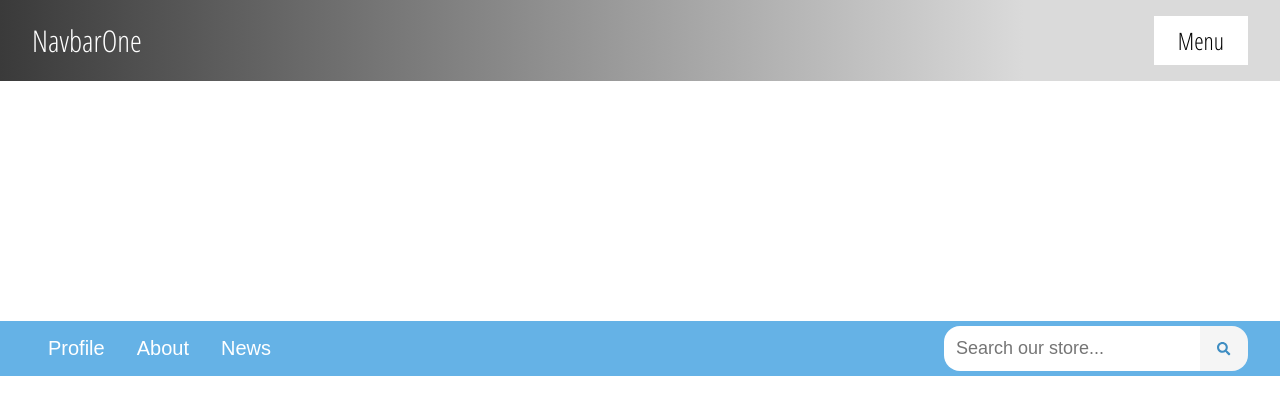
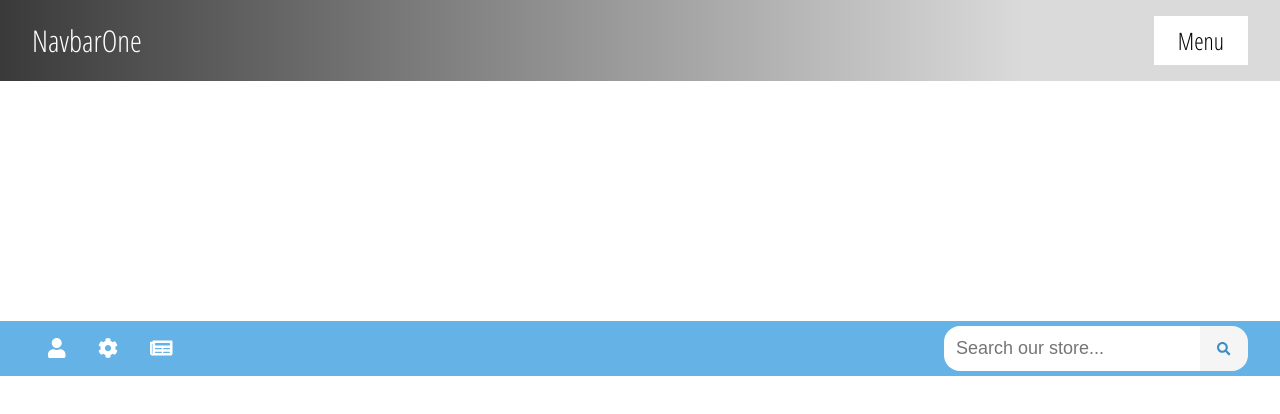
Before and after one commit to patchinator/playground, a Next.js app: page / in a window 1280 px wide. Shown: the top 414 px of the page. Built offline with nearby package versions, Linux system fonts and the light colour scheme.

Commit message:
Added Icons to NavbarTwo component

```diff
--- a/components/UI/NavbarTwo/NavbarTwo.js
+++ b/components/UI/NavbarTwo/NavbarTwo.js
@@ -1,15 +1,27 @@
 import style from "./NavbarTwo.module.scss";
 import ButtonSlide2 from "../ButtonSlideTwo/ButtonSlideTwo";
 import { FontAwesomeIcon } from "@fortawesome/react-fontawesome";
-import { faSearch } from "@fortawesome/free-solid-svg-icons";
+
+import {
+  faUser,
+  faCog,
+  faNewspaper,
+  faSearch,
+} from "@fortawesome/free-solid-svg-icons";
 
 const NavbarTwo = () => {
   return (
     <nav className={style.navbar}>
       <div className={style.navbar_button_wrapper}>
-        <ButtonSlide2>Profile</ButtonSlide2>
-        <ButtonSlide2>About</ButtonSlide2>
-        <ButtonSlide2>News</ButtonSlide2>
+        <ButtonSlide2>
+          <FontAwesomeIcon icon={faUser} width="1rem" />
+        </ButtonSlide2>
+        <ButtonSlide2>
+          <FontAwesomeIcon icon={faCog} width="1.25rem" />
+        </ButtonSlide2>
+        <ButtonSlide2>
+          <FontAwesomeIcon icon={faNewspaper} width="1.25rem" />
+        </ButtonSlide2>
       </div>
       <div className={style.navbar_search}>
         <input type="text" placeholder="Search our store..." />
--- a/components/UI/NavbarTwo/NavbarTwo.module.scss
+++ b/components/UI/NavbarTwo/NavbarTwo.module.scss
@@ -7,6 +7,10 @@ $search_color: rgb(62, 141, 194);
   display: flex;
   align-items: center;
   justify-content: space-between;
+
+  //
+  margin-bottom: 15rem;
+  //
 
   .navbar_button_wrapper {
     display: flex;
```
